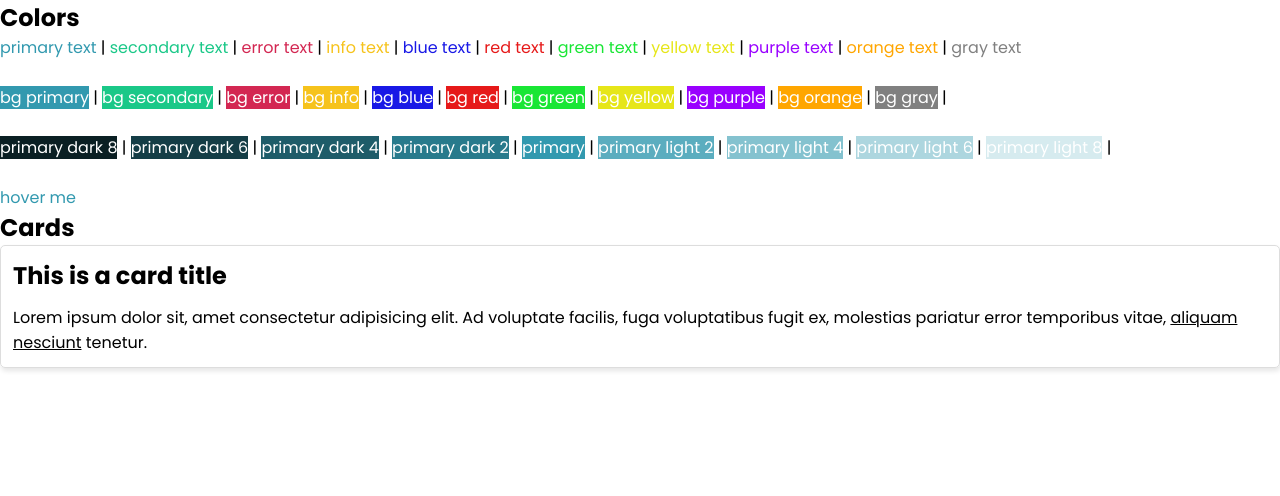
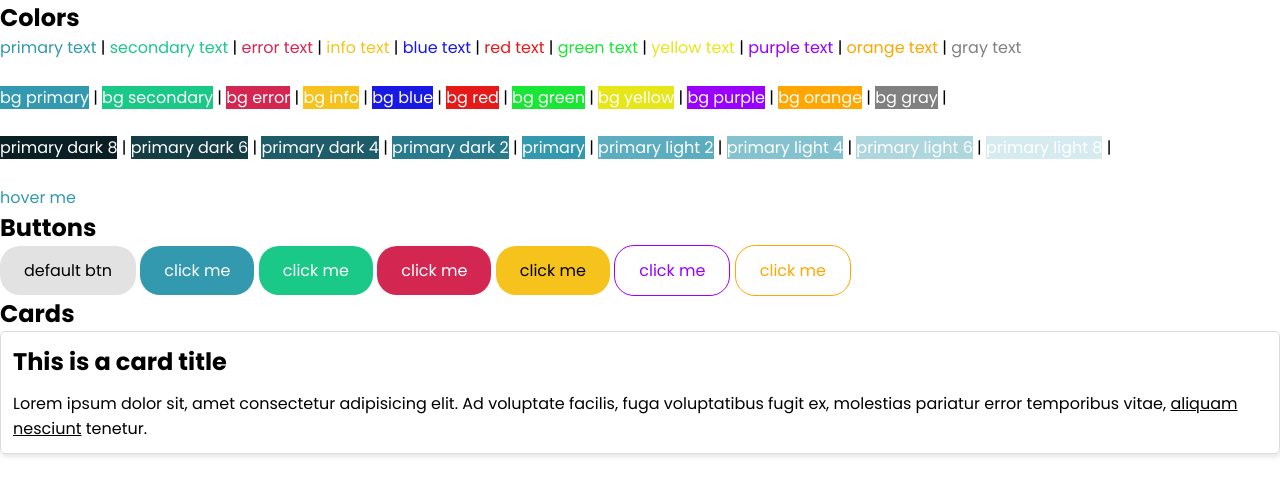
Before and after one commit to IlyaKrapivnoy/SCSS_library, a website: page index.html in a window 1280 px wide. Drawn offline with Linux system fonts and the light colour scheme.

Commit message:
add buttons

```diff
--- a/index.html
+++ b/index.html
@@ -55,6 +55,14 @@
     <!-- font sizes -->
 
     <!-- buttons -->
+    <h2>Buttons</h2>
+    <a href="#" class="btn">default btn</a>
+    <a href="#" class="btn-primary text-white">click me</a>
+    <a href="#" class="btn-secondary text-white">click me</a>
+    <a href="#" class="btn-error text-white">click me</a>
+    <a href="#" class="btn-info">click me</a>
+    <a href="#" class="btn-outlined-purple text-purple text-hover-white">click me</a>
+    <a href="#" class="btn-outlined-orange text-orange text-hover-white">click me</a>
 
     <!-- cards -->
     <h2>Cards</h2>
--- a/scss_library/components/_button.scss
+++ b/scss_library/components/_button.scss
@@ -1,4 +1,4 @@
-@mixin btn($bg-color) {
+@mixin btn($bg-color: #e2e2e2) {
     text-decoration: none;
     cursor: pointer;
     display: inline-block;
@@ -8,12 +8,22 @@
     background-color: $bg-color;
 }
 
+.btn {
+    @include btn;
+}
+
 @each $key, $val in $colors {
     .btn-#{$key} {
         @include btn($val);
+        &:hover {
+            background-color: lighten($val, 5);
+        }
     }
     .btn-outlined-#{$key} {
         @include btn(#fff);
         border: $base-border-thickness solid $val;
+        &:hover {
+            background-color: $val;
+        }
     }
 }
```
Also changed, not shown: css/index.css.
